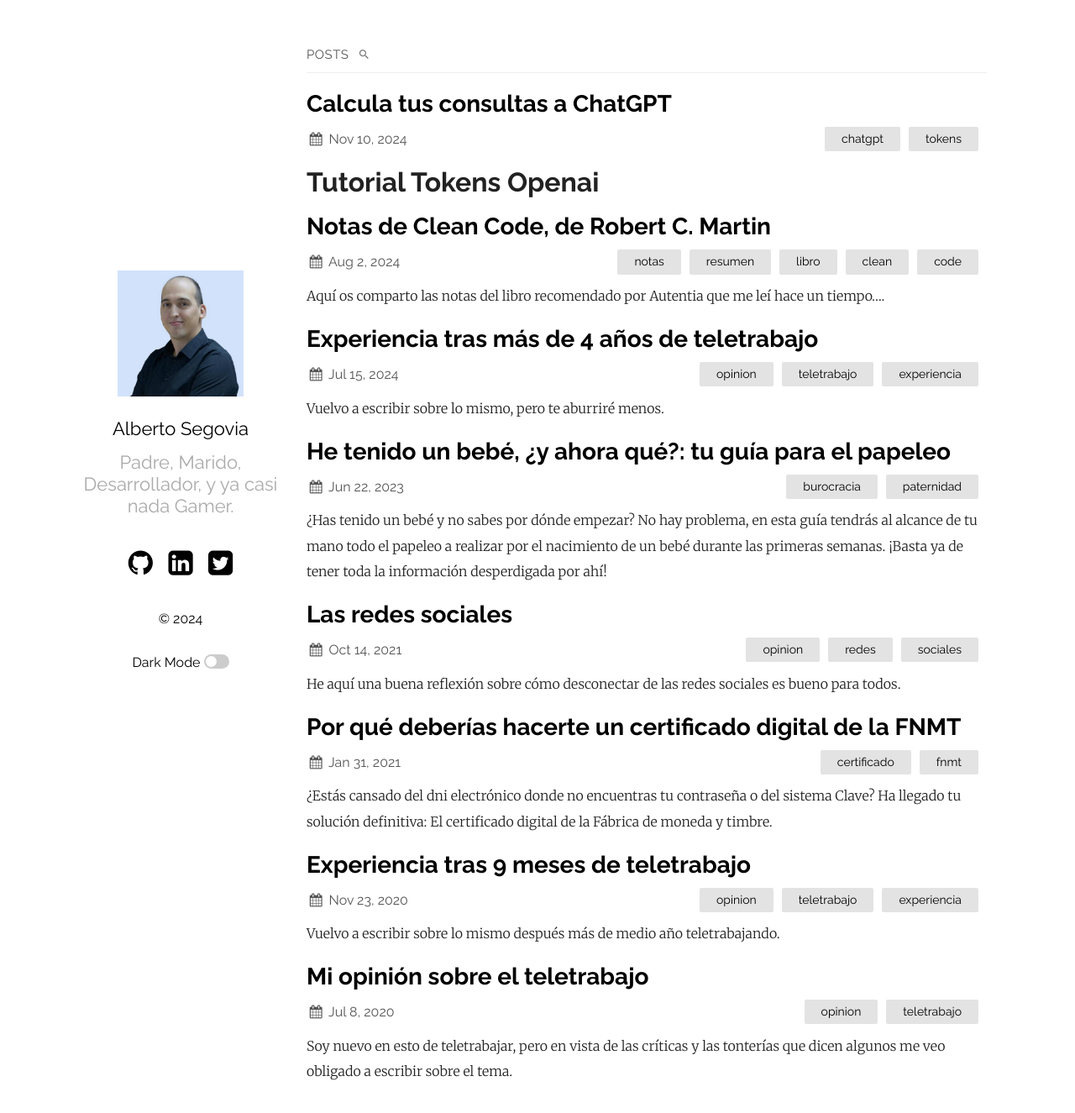
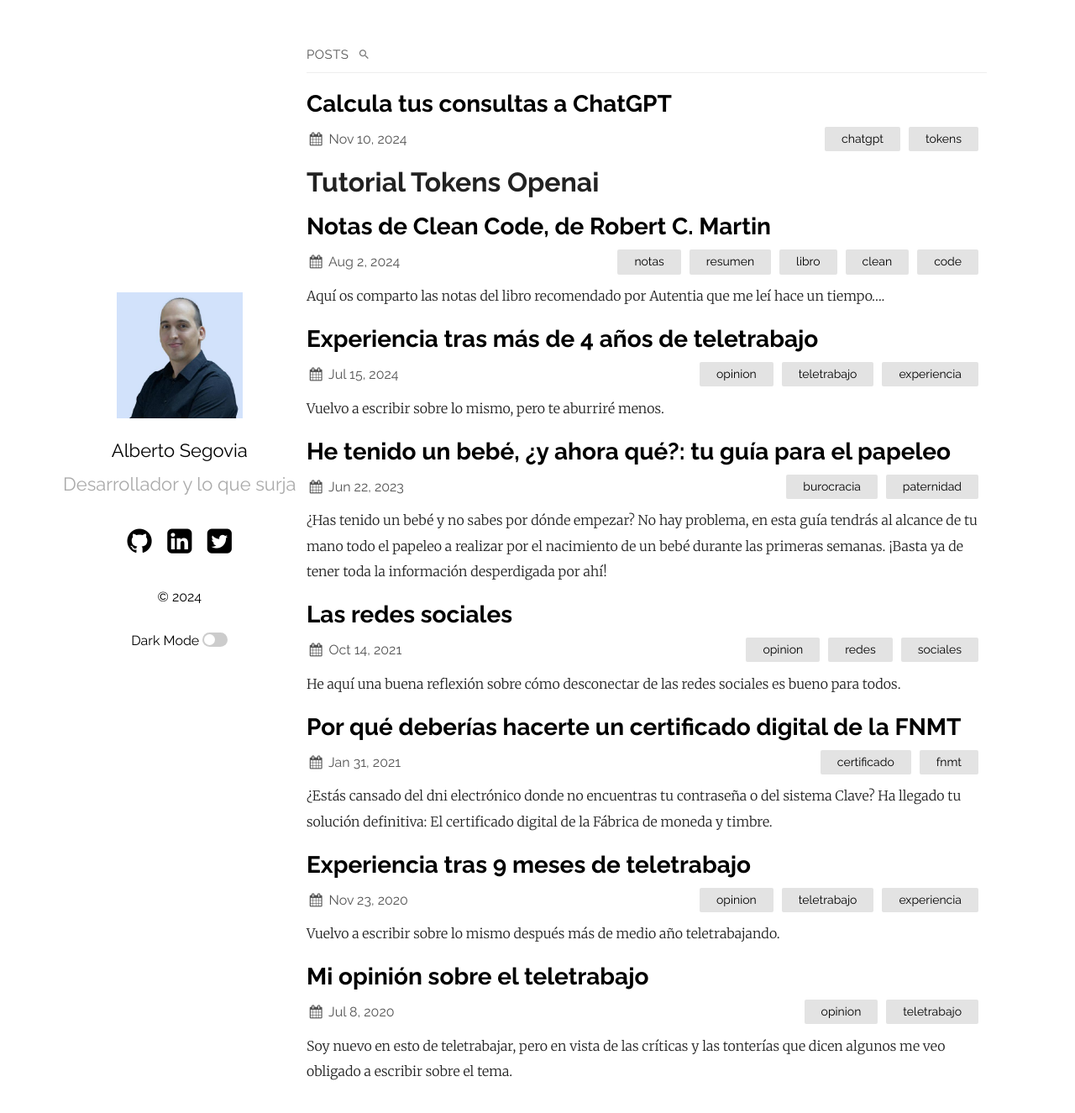
Before and after one commit to asegnz/asegnz.github.io, a Jekyll site: the page built from index.md, in a window 1280 px wide and 1336 px high. Shown: the top 1325 px of the window at 84% size. Built offline with Jekyll 4.4.1, drawn with Linux system fonts in a browser that asks for light colours.

Commit message:
Cambio la definición de mí.

```diff
--- a/_config.yml
+++ b/_config.yml
@@ -2,7 +2,7 @@ title: Blog de Alberto Segovia
 author: asegnz
 email: asegnz@gmail.com
 description: > # this means to ignore newlines until "show_exerpts:"
-  Padre, Marido, Desarrollador, y ya casi nada Gamer.
+  Desarrollador y lo que surja
 show_excerpts: true # set to true to show excerpts on the homepage
 
 # Minima date format
@@ -11,7 +11,7 @@ sass:
   sass_dir: _sass
 plainwhite:
   name: Alberto Segovia
-  tagline: Padre, Marido, Desarrollador, y ya casi nada Gamer.
+  tagline: Desarrollador y lo que surja
   date_format: "%b %-d, %Y"
   sitemap: true # set to true to generate sitemap.xml content
   search: true # set to true to enable searchbar
@@ -44,7 +44,7 @@ plainwhite:
     #   instance: example.com
     # - username: jekyll2
     #   instance: example.com
-  analytics_id: 'G-3SW7SP415X'
+  #analytics_id: 'G-3SW7SP415X'
   disqus_shortname: asegnz-blog
 
 # If you want to link only specific pages in your header, uncomment
```
